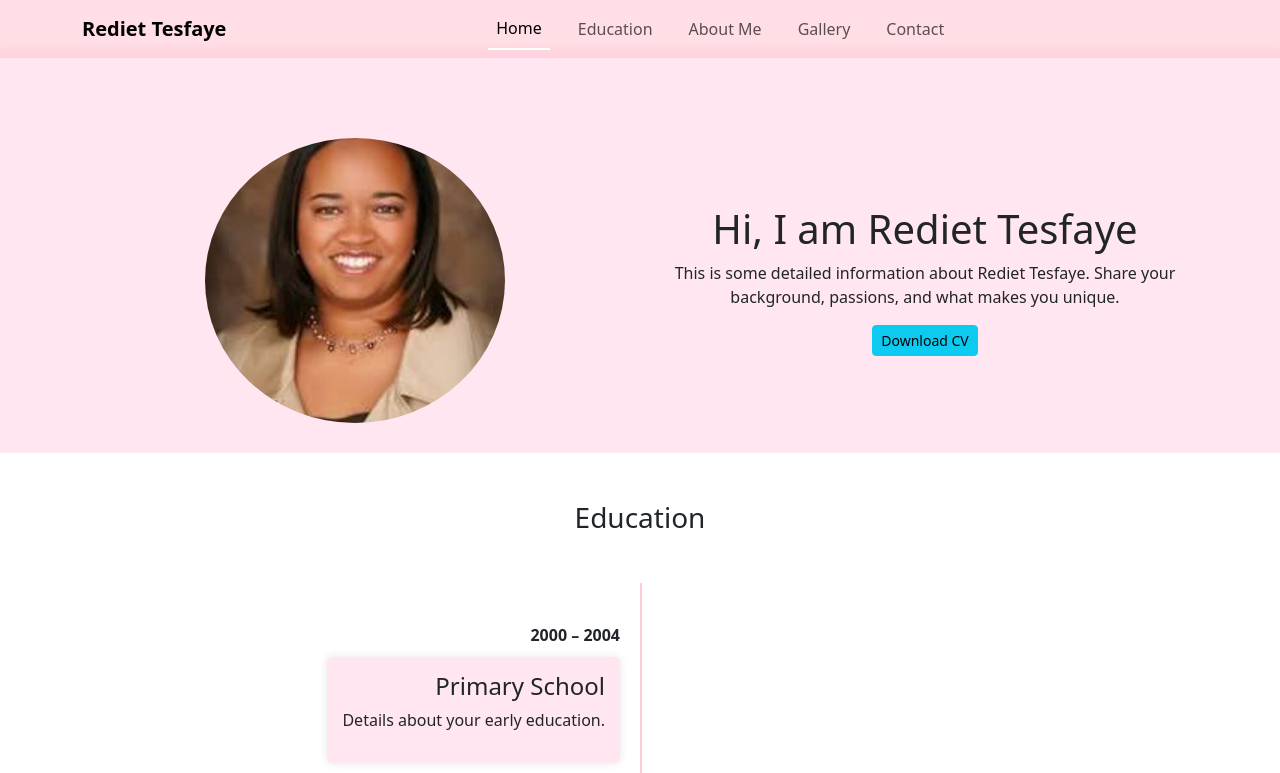
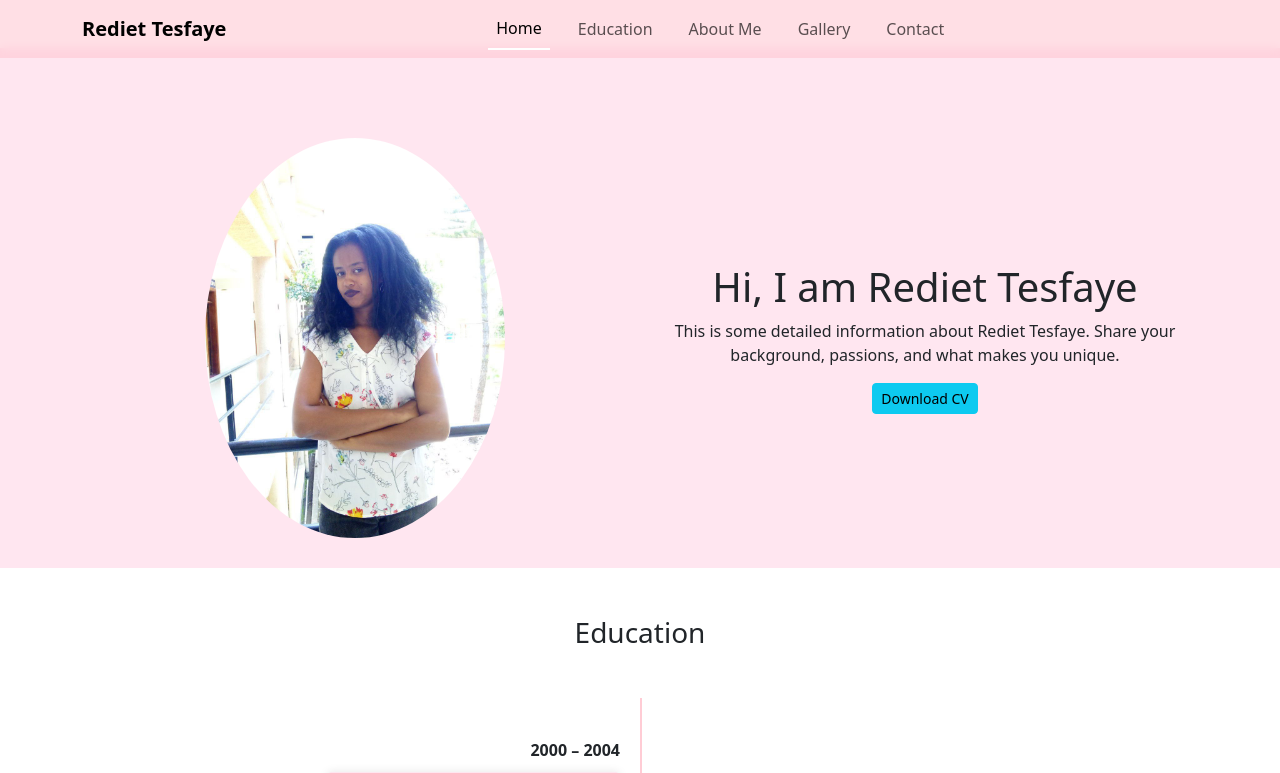
Before and after one commit to Mesfin67/portfoliov2, a React (Vite) app: page / in a window 1280 px wide. Shown: the top 773 px of the page. Built offline with nearby package versions, Linux system fonts and the light colour scheme.

Commit message:
Update Home.jsx

```diff
--- a/src/components/Home.jsx
+++ b/src/components/Home.jsx
@@ -9,7 +9,7 @@ const Home = () => {
         <Row className="home-row align-items-center justify-content-center">
           <Col md={6} className="home-image text-center">
             <img
-              src="user2.jpg"
+              src="aa.jpg"
               alt="User2"
               className="img-fluid rounded-circle slide-in-left"
             />
```
